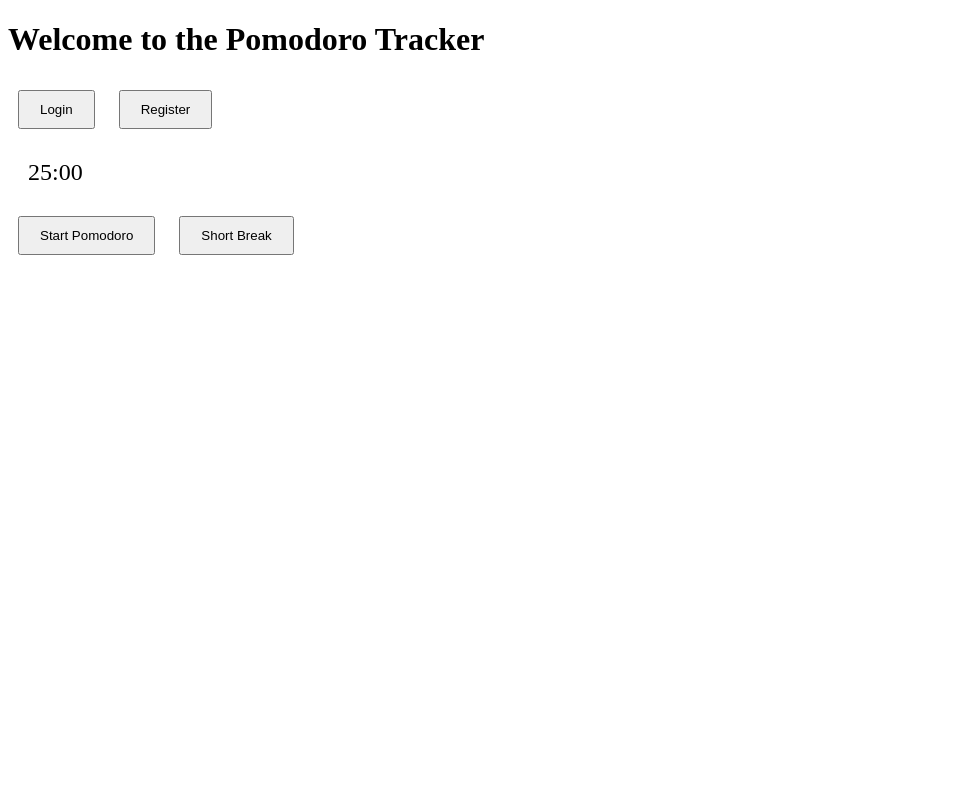
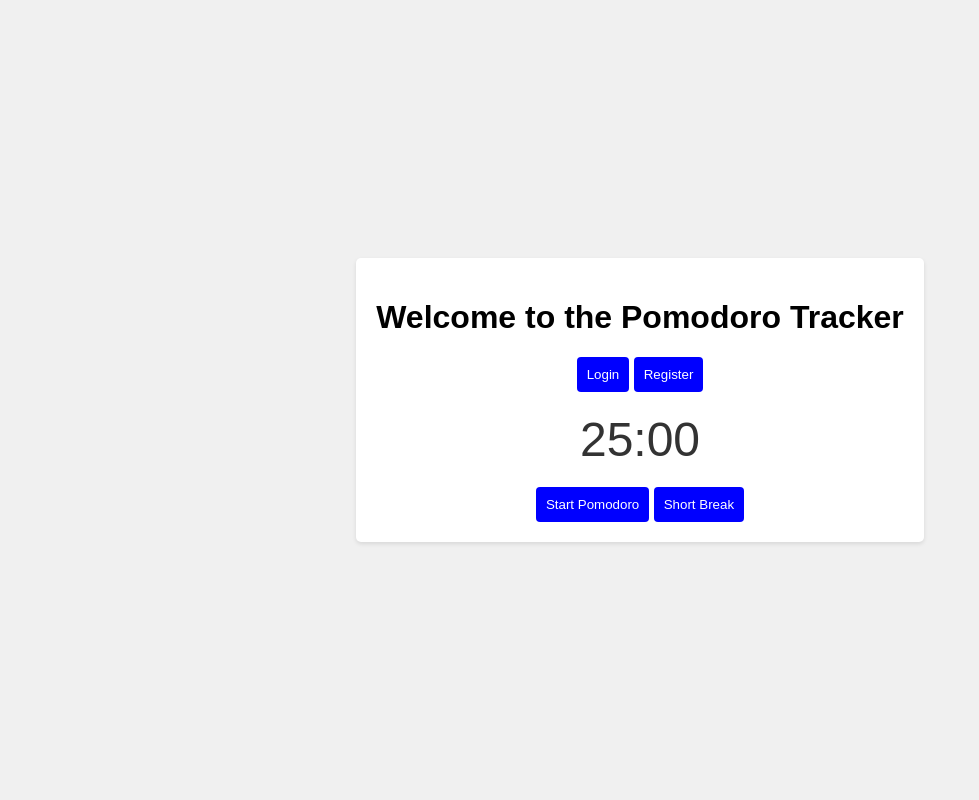
Before and after one commit to antonjoshuadominguez/PomodoroWebsite, a Flask app: page / in a window 1280 px wide. Shown: the whole page, without its empty margins (0-979 px from the left). Run offline with Flask 3, Linux system fonts and the light colour scheme.

Commit message:
update websites
-fixed the websites
-made routes to websites work

```diff
--- a/PomodoroWebsite/app/app.py
+++ b/PomodoroWebsite/app/app.py
@@ -3,7 +3,7 @@ from .models import db
 from .routes import routes_bp
 
 def create_app():
-    app = Flask(__name__)
+    app = Flask(__name__, template_folder='templates')
     app.config['SQLALCHEMY_DATABASE_URI'] = 'sqlite:///pomodoro.db'
 
     db.init_app(app)
--- /dev/null
+++ b/PomodoroWebsite/app/static/styles.css
@@ -0,0 +1,49 @@
+body {
+    font-family: Arial, sans-serif;
+    margin: 0;
+    padding: 0;
+    display: flex;
+    justify-content: center;
+    align-items: center;
+    height: 100vh;
+    background-color: #f0f0f0;
+}
+
+.login-container {
+    padding: 20px;
+    background: #fff;
+    border-radius: 5px;
+    box-shadow: 0 2px 4px rgba(0, 0, 0, 0.1);
+    text-align: center;
+}
+
+#timer {
+    font-size: 48px;
+    margin: 20px 0;
+    color: #333;
+}
+
+form {
+    display: flex;
+    flex-direction: column;
+}
+
+input[type="text"], input[type="password"], input[type="email"] {
+    padding: 10px;
+    margin: 10px 0;
+    border: 1px solid #ddd;
+    border-radius: 4px;
+}
+
+button {
+    padding: 10px;
+    background-color: blue;
+    color: white;
+    border: none;
+    border-radius: 4px;
+    cursor: pointer;
+}
+
+button:hover {
+    background-color: darkblue;
+}
--- a/PomodoroWebsite/templates/index.html
+++ b/PomodoroWebsite/app/templates/index.html
@@ -1,19 +1,13 @@
 <!doctype html>
 <html>
 <head>
+    <meta charset="UTF-8">
+    <meta name="viewport" content="width=device-width, initial-scale=1.0">
     <title>Pomodoro Tracker</title>
-    <style>
-        #timer {
-            font-size: 24px;
-            margin: 20px;
-        }
-        button {
-            margin: 10px;
-            padding: 10px 20px;
-        }
-    </style>
+    <link rel="stylesheet" href="{{ url_for('static', filename='styles.css') }}">
 </head>
 <body>
+    <div class="login-container">
         <h1>Welcome to the Pomodoro Tracker</h1>
         <a href="/login"><button>Login</button></a>
         <a href="/register"><button>Register</button></a>
@@ -21,7 +15,7 @@
         <div id="timer">25:00</div>
         <button id="pomodoroButton" onclick="togglePomodoro()">Start Pomodoro</button>
         <button id="modeButton" onclick="changeMode()">Short Break</button>
-
+    </div>
     <script>
         var workTime = 25 * 60; // 25 minutes
         var shortBreak = 5 * 60; // 5 minutes
```
Also changed, not shown: PomodoroWebsite/app/templates/login.html (added, +19 -0 lines), PomodoroWebsite/app/templates/register.html (added, +21 -0 lines), PomodoroWebsite/templates/register.html (deleted, +0 -21 lines). Lines whose indentation alone changed are shown as unchanged.
